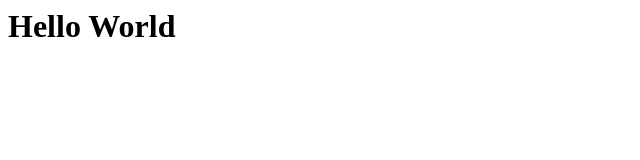
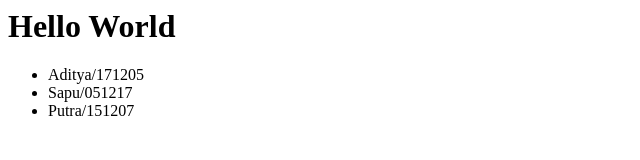
Before and after one commit to AdityaSptra/Git-Remote, a plain HTML site: page index.html in a window 1280 px wide. Shown: the whole page, without its empty margins (0-640 px from the left). Drawn offline with Linux system fonts and the light colour scheme.

Commit message:
File Change

```diff
--- a/index.html
+++ b/index.html
@@ -3,6 +3,11 @@
 	<body>
 
 		<h1> Hello World </h1>
+		<ul>
+			<li> Aditya/171205 </li>
+			<li> Sapu/051217 </li>
+			<li> Putra/151207 </li>
+		</ul>
 
 	</body>
 </html>
```
